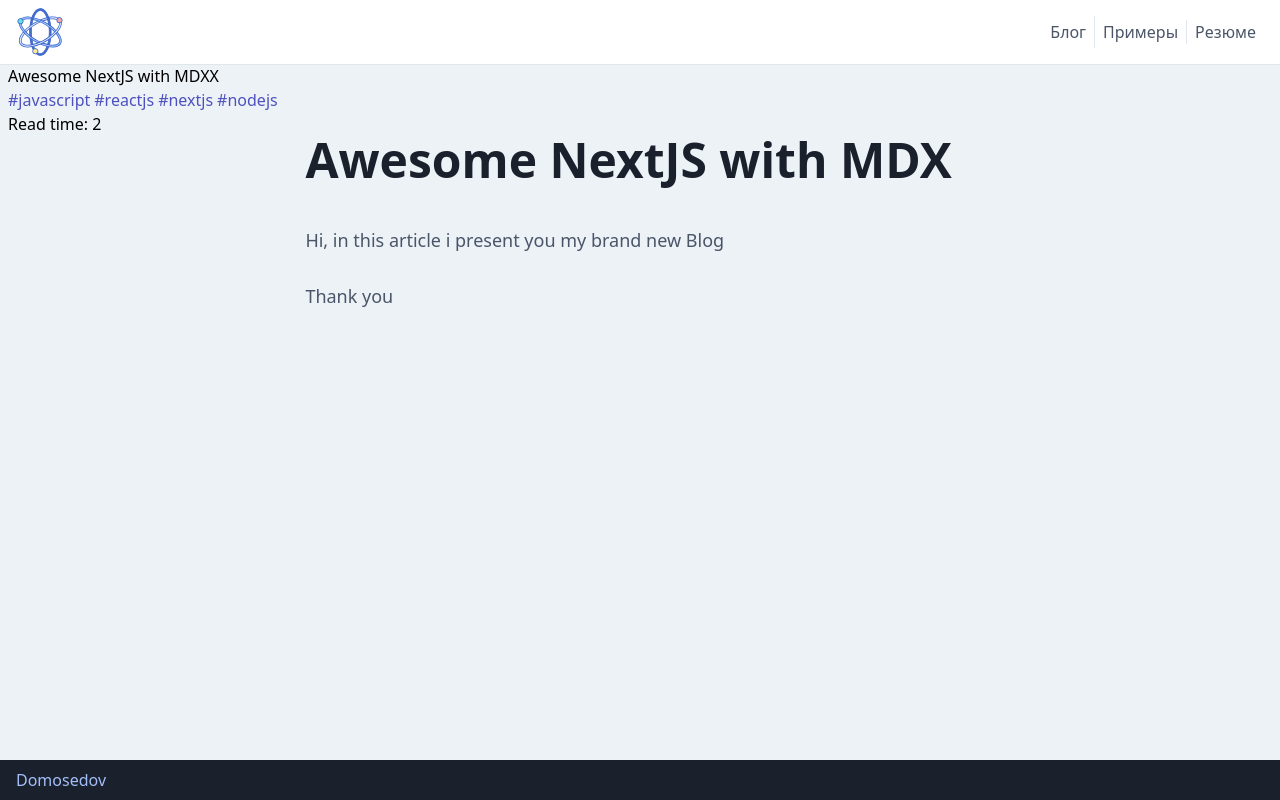
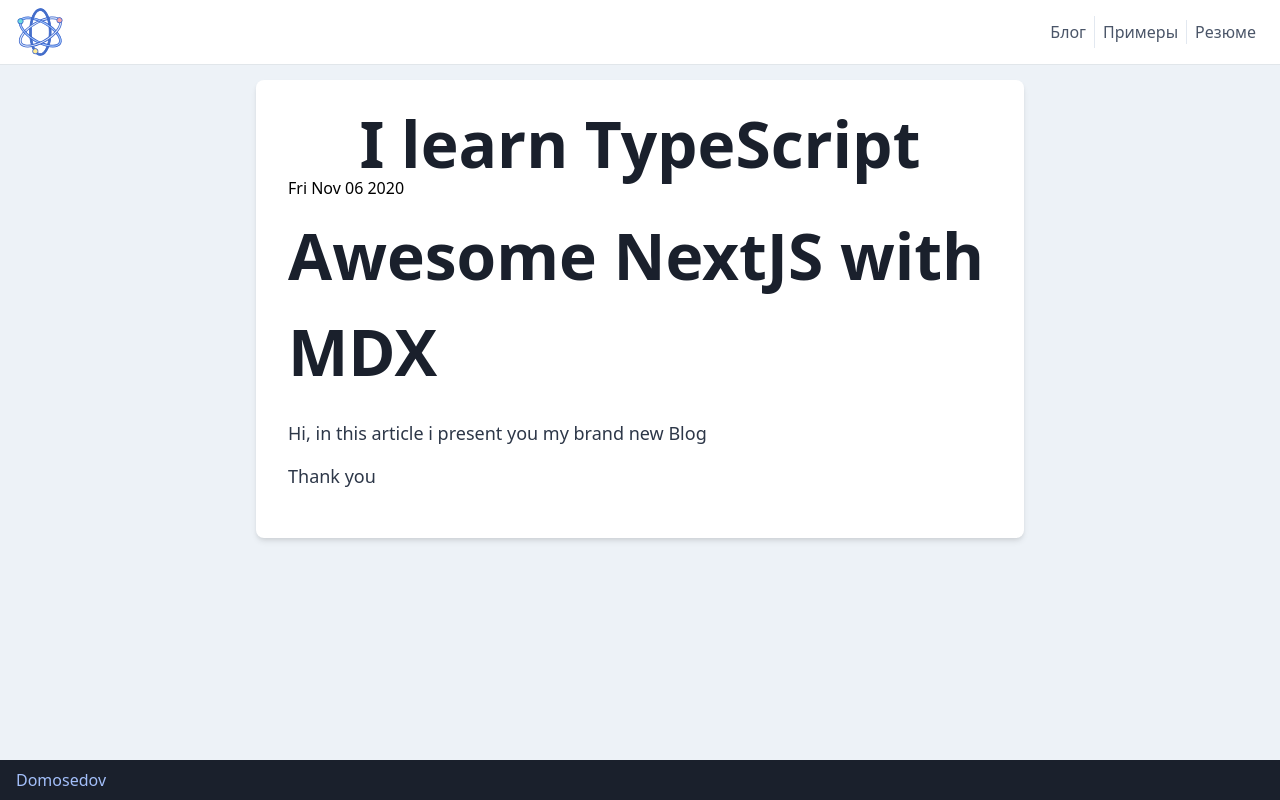
Before and after one commit to domosedov/nextjs-blog, a Next.js app: page /blog/2020/10/awesome-nextjs in a window 1280 px wide. Built offline with nearby package versions, Linux system fonts and the light colour scheme; a small style sheet from the web is missing.

Commit message:
Remove tailwindcss/typography

```diff
--- a/components/Article/Article.tsx
+++ b/components/Article/Article.tsx
@@ -1,10 +1,8 @@
 import { ReactNode } from "react";
 import { NextSeo } from "next-seo";
 import "prism-themes/themes/prism-dracula.css";
-
-type Meta = {
-  title: string;
-};
+import { Meta } from "types/article";
+import ArticleMeta from "./ArticleMeta";
 
 type Props = {
   children: ReactNode;
@@ -15,7 +13,10 @@ const Article = ({ children, meta }: Props) => {
   return (
     <>
       <NextSeo title={meta.title} />
-      <article className="article">{children}</article>
+      <div className="max-w-3xl mx-auto bg-white p-4 shadow-md rounded-lg my-2 md:p-8 md:shadow-md md:my-4">
+        <ArticleMeta meta={meta} />
+        <article className="article">{children}</article>
+      </div>
     </>
   );
 };
--- /dev/null
+++ b/components/Article/ArticleMeta.tsx
@@ -0,0 +1,22 @@
+import { Meta } from "types/article";
+
+type Props = {
+  meta: Meta;
+};
+
+const ArticleMeta = ({
+  meta: { title, readTime, tags, author, date },
+}: Props) => {
+  return (
+    <div>
+      <h1 className="text-4xl md:text-6xl text-gray-900 font-bold text-center leading-none">
+        {title}
+      </h1>
+      {date && (
+        <div className="inline-flex items-center">{date.toDateString()}</div>
+      )}
+    </div>
+  );
+};
+
+export default ArticleMeta;
--- a/components/Blog/BlogPost.tsx
+++ /dev/null
@@ -1,33 +0,0 @@
-import { ReactNode } from "react";
-import "prism-themes/themes/prism-dracula.css";
-import Container from "../Layout/Container";
-
-type Props = {
-  children: ReactNode;
-  meta: {
-    title: string;
-    tags?: string[];
-    readTime: number;
-  };
-};
-
-const BlogPost = ({ children, meta: { title, readTime, tags } }: Props) => {
-  return (
-    <Container>
-      <p>{title}</p>
-      {tags && tags.length && (
-        <ul className="space-x-1">
-          {tags.map((tag, index) => (
-            <span className="text-indigo-700 font-light" key={index}>
-              #{tag}
-            </span>
-          ))}
-        </ul>
-      )}
-      <p>Read time: {readTime}</p>
-      <article className="prose prose-lg mx-auto">{children}</article>
-    </Container>
-  );
-};
-
-export default BlogPost;
--- a/next.config.js
+++ b/next.config.js
@@ -1,8 +1,10 @@
-const rehypePrism = require('@mapbox/rehype-prism')
+const rehypePrism = require("@mapbox/rehype-prism");
+const { rehypeAccessibleEmojis } = require("rehype-accessible-emojis");
+
 const withMDX = require("@next/mdx")({
   extension: /\.mdx?$/,
   options: {
-    rehypePlugins: [rehypePrism]
+    rehypePlugins: [rehypePrism, rehypeAccessibleEmojis]
   }
 });
 module.exports = withMDX({
--- a/pages/blog/2020/10/awesome-nextjs/index.mdx
+++ b/pages/blog/2020/10/awesome-nextjs/index.mdx
@@ -1,12 +1,15 @@
-import BlogPost from '@/components/Blog/BlogPost.tsx'
+import Article from '@/components/Article/Article'
 
 export const meta = {
-    title: 'Awesome NextJS with MDXX',
-    tags: ['javascript', 'reactjs', 'nextjs', 'nodejs'],
-    readTime: 2
+    title: 'I learn TypeScript',
+    tags: ['typescript'],
+    author: 'Aleksandr Grigorii',
+    readTime: 5,
+    date: new Date('2020-11-06')
 }
 
-export default ({children}) => <BlogPost meta={meta}>{children}</BlogPost>
+export default ({children}) => <Article meta={meta}>{children}</Article>
+
 
 # Awesome NextJS with MDX
 
--- a/pages/blog/2020/10/mdx-setup/index.mdx
+++ b/pages/blog/2020/10/mdx-setup/index.mdx
@@ -1,11 +1,15 @@
-import BlogPost from '@/components/Blog/BlogPost.tsx'
+import Article from '@/components/Article/Article'
 
 export const meta = {
-    title: 'Setup MDX',
-    readTime: 1
+    title: 'I learn TypeScript',
+    tags: ['typescript'],
+    author: 'Aleksandr Grigorii',
+    readTime: 5,
+    date: new Date('2020-11-06')
 }
 
-export default ({children}) => <BlogPost meta={meta}>{children}</BlogPost>
+export default ({children}) => <Article meta={meta}>{children}</Article>
+
 
 # Hello, MDX
 
--- a/pages/blog/2020/11/learn-typescript/index.mdx
+++ b/pages/blog/2020/11/learn-typescript/index.mdx
@@ -1,12 +1,14 @@
-import BlogPost from '@/components/Blog/BlogPost.tsx'
+import Article from '@/components/Article/Article'
 
 export const meta = {
     title: 'I learn TypeScript',
+    tags: ['typescript'],
+    author: 'Aleksandr Grigorii',
     readTime: 5,
-    tags: ['typescript']
+    date: new Date('2020-11-06')
 }
 
-export default ({children}) => <BlogPost meta={meta}>{children}</BlogPost>
+export default ({children}) => <Article meta={meta}>{children}</Article>
 
 # I Learn TypeScript
 
--- a/pages/resume.mdx
+++ b/pages/resume.mdx
@@ -2,16 +2,15 @@ import Article from '@/components/Article/Article'
 import Button from '@/components/mdx/Button';
 
 export const meta = {
-    title: 'My Resume'
+    title: 'Резюме',
+    author: 'Aleksandr Grigorii',
+    readTime: 10,
+    date: new Date('2020-11-06')
 }
 
 export default ({children}) => <Article meta={meta}>{children}</Article>
 
-# My Resume
-
-## Ахахаах [link](https://yandex.ru)
-
-Визуальный редактор и инспектор вёрстки в браузере расширение VisBug Адама Аргайла теперь доступно в Firefox и Safari, до сих пор оно работало только в Chrome.
+Визуальный ☕️ редактор и инспектор вёрстки в браузере расширение VisBug Адама Аргайла теперь доступно в Firefox и Safari, до сих пор оно работало только в Chrome.
 
 <Button/>
 
--- a/styles/index.css
+++ b/styles/index.css
@@ -3,9 +3,6 @@
 @tailwind utilities;
 
 @layer base {
-  .article {
-    @apply max-w-3xl mx-auto bg-white p-4 shadow-md rounded-lg my-2;
-  }
 
   .article > h1,
   h2,
@@ -117,9 +114,6 @@
   }
 
   @screen md {
-    .article {
-        @apply p-8 shadow-md my-4;
-      }
 
     .article > h1 {
       @apply text-6xl mb-5;
--- a/tailwind.config.js
+++ b/tailwind.config.js
@@ -16,5 +16,5 @@ module.exports = {
     extend: {},
   },
   variants: {},
-  plugins: [require("@tailwindcss/typography")],
+  plugins: [],
 };
--- /dev/null
+++ b/types/article.ts
@@ -0,0 +1,7 @@
+export type Meta = {
+  title: string;
+  tags?: string[];
+  author?: string;
+  readTime?: number;
+  date?: Date;
+};
```
Also changed, not shown: package.json (+3 -6 lines), 1 other file (tests, documents, lock files or other folders).
